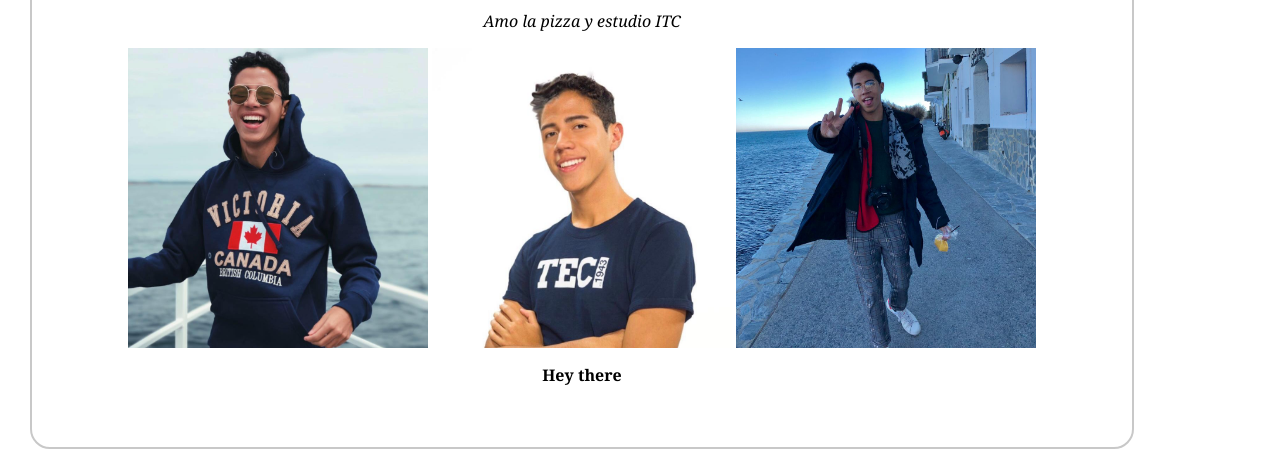
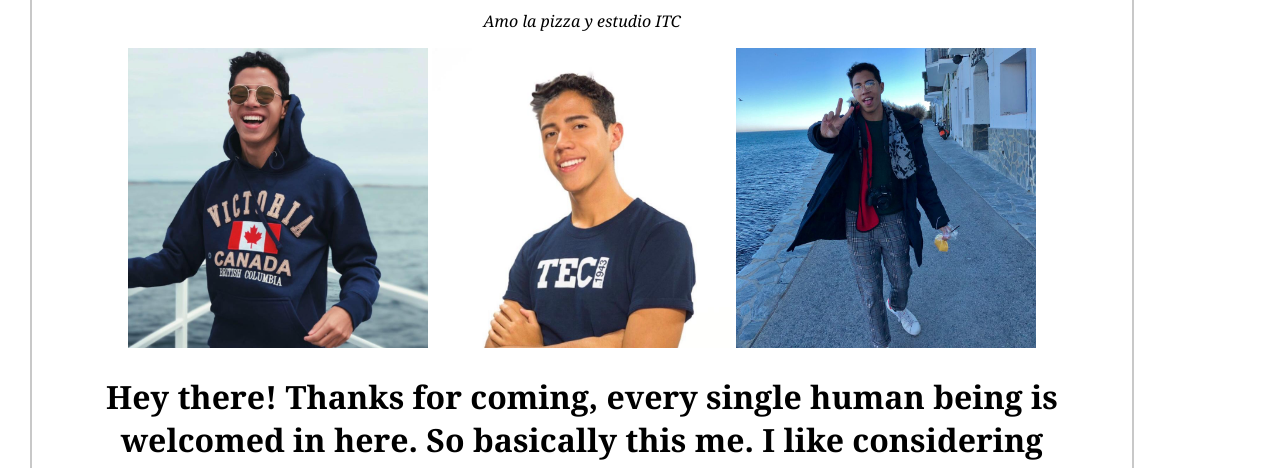
Before and after one commit to matiasandov/matiasandov.github.io, a plain HTML site: page index.html in a window 1280 px wide. Shown: the part 321-789 px from the top of the page. Drawn offline with Linux system fonts and the light colour scheme.

Commit message:
se cambio texto

```diff
--- a/index.html
+++ b/index.html
@@ -41,7 +41,7 @@
      <img src="hitec.jpeg" width="300" height="300" >
      <img src="cadaques.jpeg" width="300" height="300" ></div>
 
-     <h1 style="color:black; font-size: 1rem;"> Hey there </h1>
+     <h1 style="color:black; font-size: 2rem; text-justify: center; "> Hey there! Thanks for coming, every single human being is welcomed in here. So basically this me. I like considering myself as an impatient guy who wants to make the world a better place through my passions (programming, raisefunding, art, etc). I invite to know me a litlle more through my blog. </h1>
 
 
 
```
